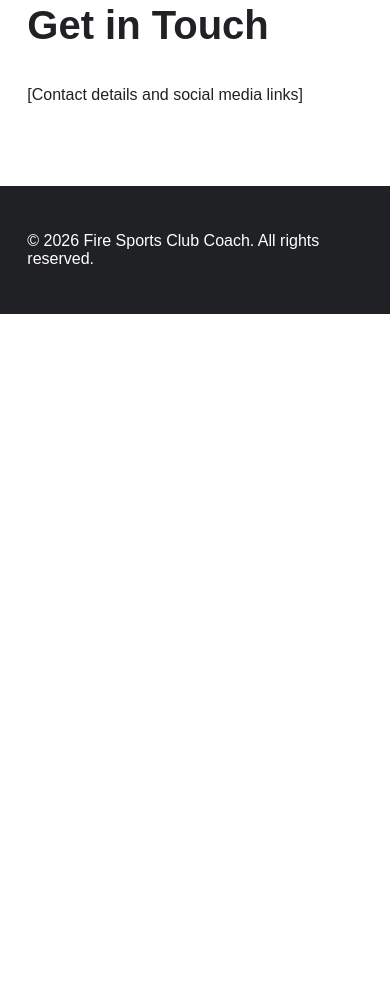
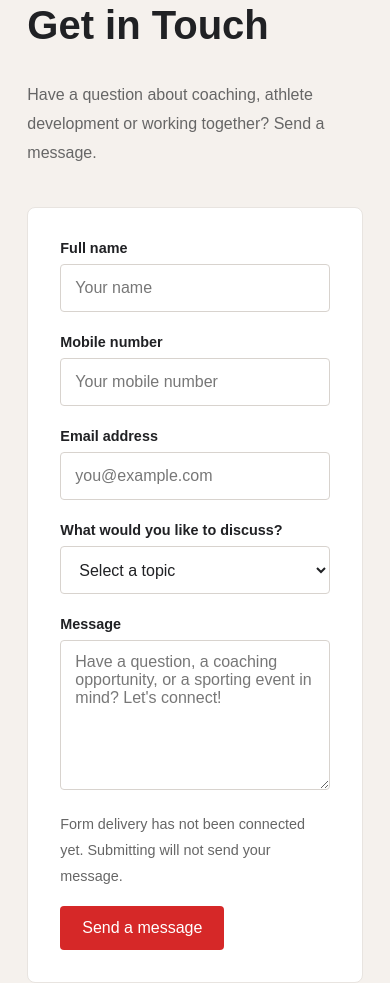
Before and after one commit to acekamaa/fire-sports-coach-portfolio, a website built with Vite: page index.html in a window 390 px wide. Shown: the part 10081-11064 px from the top of the page. Before the commit the page ends 10395 px from the top, so only its background shows below. Built offline with nearby package versions, Linux system fonts and the light colour scheme.

Commit message:
Contact Form

```diff
--- a/index.html
+++ b/index.html
@@ -319,10 +319,136 @@
         </div>
       </section>
 
-      <section id="contact" class="section">
+      <section id="contact" class="section contact-section">
         <p class="eyebrow">LET'S CONNECT</p>
         <h2>Get in Touch</h2>
-        <p>[Contact details and social media links]</p>
+        <p class="section-intro">
+          Have a question about coaching, athlete development or working
+          together? Send a message.
+        </p>
+
+        <form
+          id="contact-form"
+          class="contact-form"
+          action="#contact"
+          method="post"
+          novalidate
+        >
+          <div class="contact-form-grid">
+            <div class="contact-field">
+              <label for="contact-name">Full name</label>
+              <input
+                id="contact-name"
+                name="name"
+                type="text"
+                autocomplete="name"
+                placeholder="Your name"
+                aria-describedby="contact-name-error"
+                aria-invalid="false"
+                required
+              />
+              <span
+                id="contact-name-error"
+                class="contact-field-error"
+                hidden
+              ></span>
+            </div>
+
+            <div class="contact-field">
+              <label for="contact-phone">Mobile number</label>
+              <input
+                id="contact-phone"
+                name="phone"
+                type="tel"
+                autocomplete="tel"
+                inputmode="tel"
+                placeholder="Your mobile number"
+                aria-describedby="contact-phone-error"
+                aria-invalid="false"
+              />
+              <span
+                id="contact-phone-error"
+                class="contact-field-error"
+                hidden
+              ></span>
+            </div>
+
+            <div class="contact-field">
+              <label for="contact-email">Email address</label>
+              <input
+                id="contact-email"
+                name="email"
+                type="email"
+                autocomplete="email"
+                placeholder="you@example.com"
+                aria-describedby="contact-email-error"
+                aria-invalid="false"
+                required
+              />
+              <span
+                id="contact-email-error"
+                class="contact-field-error"
+                hidden
+              ></span>
+            </div>
+
+            <div class="contact-field">
+              <label for="contact-topic">What would you like to discuss?</label>
+              <select
+                id="contact-topic"
+                name="topic"
+                aria-describedby="contact-topic-error"
+                aria-invalid="false"
+                required
+              >
+                <option value="" selected disabled>Select a topic</option>
+                <option value="coaching">Coaching</option>
+                <option value="athlete-development">Athlete development</option>
+                <option value="partnerships">Partnerships</option>
+                <option value="other">Something else</option>
+              </select>
+              <span
+                id="contact-topic-error"
+                class="contact-field-error"
+                hidden
+              ></span>
+            </div>
+
+            <div class="contact-field contact-field--full">
+              <label for="contact-message">Message</label>
+              <textarea
+                id="contact-message"
+                name="message"
+                rows="6"
+                placeholder="Have a question, a coaching opportunity, or a sporting event in mind? Let's connect!"
+                aria-describedby="contact-message-error"
+                aria-invalid="false"
+                minlength="10"
+                required
+              ></textarea>
+              <span
+                id="contact-message-error"
+                class="contact-field-error"
+                hidden
+              ></span>
+            </div>
+          </div>
+
+          <p class="contact-form-note">
+            Form delivery has not been connected yet. Submitting will not send
+            your message.
+          </p>
+          <button class="primary-button contact-submit" type="submit">
+            Send a message
+          </button>
+          <p
+            id="contact-form-status"
+            class="contact-form-status"
+            role="status"
+            aria-live="polite"
+            hidden
+          ></p>
+        </form>
       </section>
     </main>
 
--- /dev/null
+++ b/jest.config.js
@@ -0,0 +1,4 @@
+export default {
+  testEnvironment: 'node',
+  verbose: true,
+};
--- a/package.json
+++ b/package.json
@@ -8,9 +8,11 @@
     "build": "vite build",
     "preview": "vite preview",
     "format": "prettier . --write",
-    "format:check": "prettier . --check"
+    "format:check": "prettier . --check",
+    "test": "jest"
   },
   "devDependencies": {
+    "jest": "^30.5.2",
     "prettier": "^3.10.1",
     "vite": "^8.3.6"
   }
--- a/src/css/style.css
+++ b/src/css/style.css
@@ -452,12 +452,110 @@ a {
   line-height: 1.7;
 }
 
+.contact-section {
+  background: var(--color-ivory);
+}
+
+.contact-form {
+  max-width: 900px;
+  padding: 32px;
+  background: var(--color-white);
+  border: 1px solid #e8e4e0;
+  border-radius: 8px;
+}
+
+.contact-form-grid {
+  display: grid;
+  grid-template-columns: repeat(2, minmax(0, 1fr));
+  gap: 22px;
+}
+
+.contact-field {
+  display: grid;
+  align-content: start;
+  gap: 8px;
+}
+
+.contact-field--full {
+  grid-column: 1 / -1;
+}
+
+.contact-field label {
+  font-size: 0.9rem;
+  font-weight: 700;
+}
+
+.contact-field-error {
+  color: #b42318;
+  font-size: 0.85rem;
+  line-height: 1.4;
+}
+
+.contact-field input,
+.contact-field select,
+.contact-field textarea {
+  width: 100%;
+  min-height: 48px;
+  padding: 12px 14px;
+  border: 1px solid #d8d3ce;
+  border-radius: 4px;
+  background: var(--color-white);
+  color: var(--color-dark);
+  font: inherit;
+}
+
+.contact-field input[aria-invalid="true"],
+.contact-field select[aria-invalid="true"],
+.contact-field textarea[aria-invalid="true"] {
+  border-color: #b42318;
+}
+
+.contact-field textarea {
+  min-height: 150px;
+  resize: vertical;
+}
+
+.contact-field input::placeholder,
+.contact-field textarea::placeholder {
+  color: #777;
+}
+
+.contact-field input:focus-visible,
+.contact-field select:focus-visible,
+.contact-field textarea:focus-visible {
+  border-color: var(--color-red);
+  outline: 3px solid rgb(214 40 40 / 20%);
+}
+
+.contact-form-note,
+.contact-form-status {
+  margin: 22px 0 0;
+  color: #666;
+  font-size: 0.9rem;
+  line-height: 1.6;
+}
+
+.contact-submit {
+  margin-top: 16px;
+  border: 0;
+  cursor: pointer;
+  font: inherit;
+}
+
 @media (max-width: 768px) {
   .achievements-grid,
   .philosophy-grid,
   .gallery-grid,
   .goals-grid {
     grid-template-columns: 1fr;
+  }
+
+  .contact-form-grid {
+    grid-template-columns: 1fr;
+  }
+
+  .contact-field--full {
+    grid-column: auto;
   }
 }
 
--- /dev/null
+++ b/src/js/contact-form.js
@@ -0,0 +1,69 @@
+const contactForm = document.querySelector('#contact-form');
+const contactFormStatus = document.querySelector('#contact-form-status');
+
+if (!(contactForm instanceof HTMLFormElement)) {
+  throw new Error('Contact form element was not found.');
+}
+
+if (!(contactFormStatus instanceof HTMLElement)) {
+  throw new Error('Contact form status element was not found.');
+}
+
+const fields = Array.from(
+  contactForm.querySelectorAll('input, select, textarea'),
+);
+
+function validateField(field) {
+  const errorElement = field.parentElement?.querySelector(
+    '.contact-field-error',
+  );
+
+  if (!(errorElement instanceof HTMLElement)) {
+    throw new Error(`Error message element was not found for ${field.name}.`);
+  }
+
+  let errorMessage = field.validity.valid ? '' : field.validationMessage;
+
+  if (field.name === 'name' && field.value.trim().length < 2) {
+    errorMessage = 'Please enter a name with at least 2 characters.';
+  }
+
+  if (field.name === 'message' && field.value.trim().length < 10) {
+    errorMessage = 'Please enter a message with at least 10 characters.';
+  }
+
+  const isValid = errorMessage.length === 0;
+  field.setAttribute('aria-invalid', String(!isValid));
+  errorElement.textContent = errorMessage;
+  errorElement.hidden = isValid;
+
+  return isValid;
+}
+
+fields.forEach((field) => {
+  field.addEventListener('blur', () => validateField(field));
+
+  field.addEventListener('input', () => {
+    if (field.getAttribute('aria-invalid') === 'true') {
+      validateField(field);
+    }
+
+    contactFormStatus.hidden = true;
+  });
+});
+
+contactForm.addEventListener('submit', (event) => {
+  event.preventDefault();
+
+  const invalidFields = fields.filter((field) => !validateField(field));
+
+  if (invalidFields.length > 0) {
+    contactFormStatus.hidden = true;
+    invalidFields[0].focus();
+    return;
+  }
+
+  contactFormStatus.textContent =
+    'This form is not connected to message delivery yet. Your message has not been sent.';
+  contactFormStatus.hidden = false;
+});
--- a/src/js/main.js
+++ b/src/js/main.js
@@ -1,3 +1,4 @@
 import '../css/style.css';
+import './contact-form.js';
 
 document.querySelector('#current-year').textContent = new Date().getFullYear();
```
Also changed, not shown: src/js/tests/contact-form.test.js (added), 2 other files.
